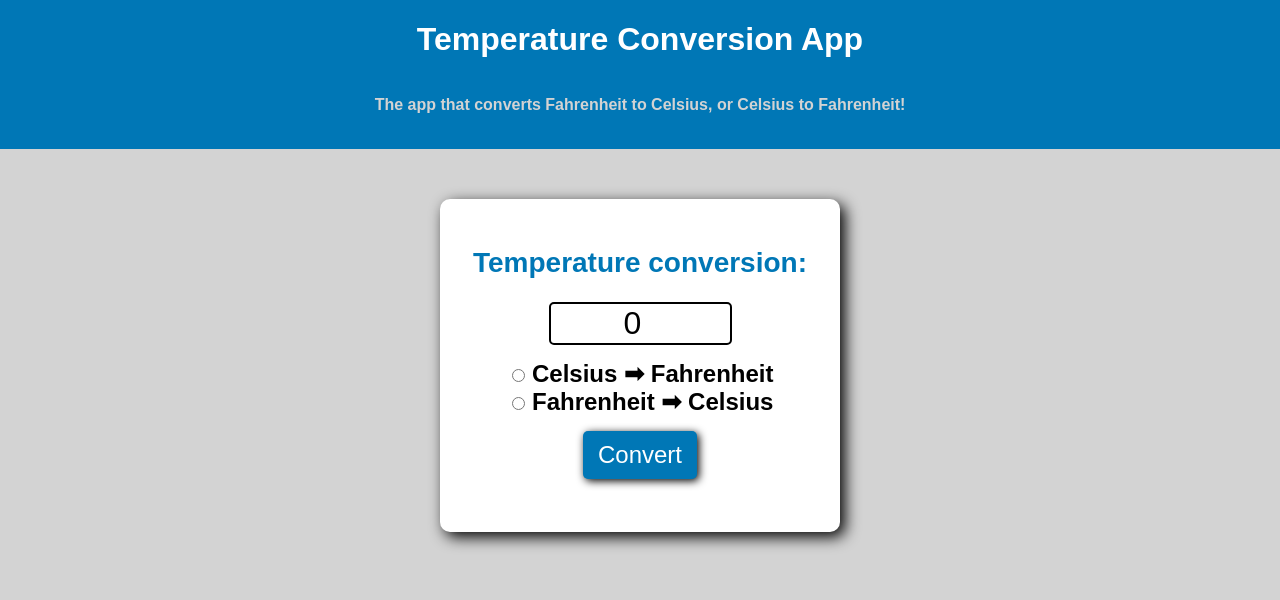
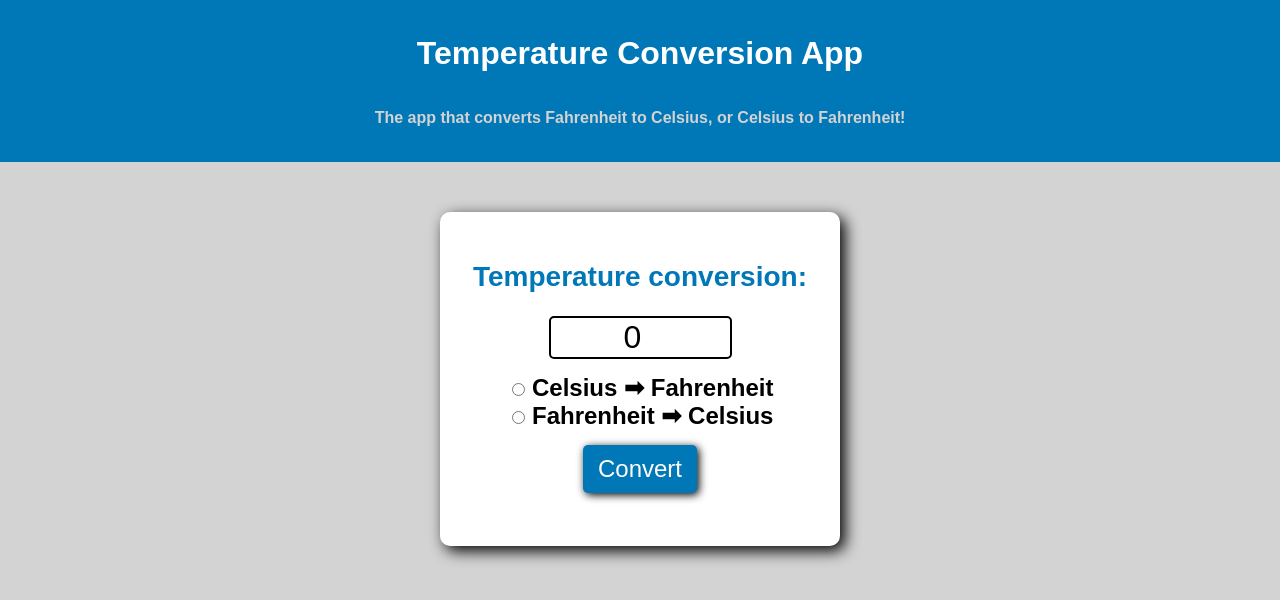
Before and after one commit to travisfowlston/temp-converter, a plain HTML site: page index.html in a window 1280 px wide. Drawn offline with Linux system fonts and the light colour scheme.

Commit message:
Fixed header and added comments

```diff
--- a/assets/style.css
+++ b/assets/style.css
@@ -1,3 +1,4 @@
+/* General Styles */
 body {
   font-family: Arial, Helvetica, sans-serif;
   background-color: lightgray;
@@ -6,7 +7,7 @@ body {
 
 h1 {
   color: white;
-  margin-top: 35 px;
+  margin-top: 35px;
 }
 
 h2 {
```
